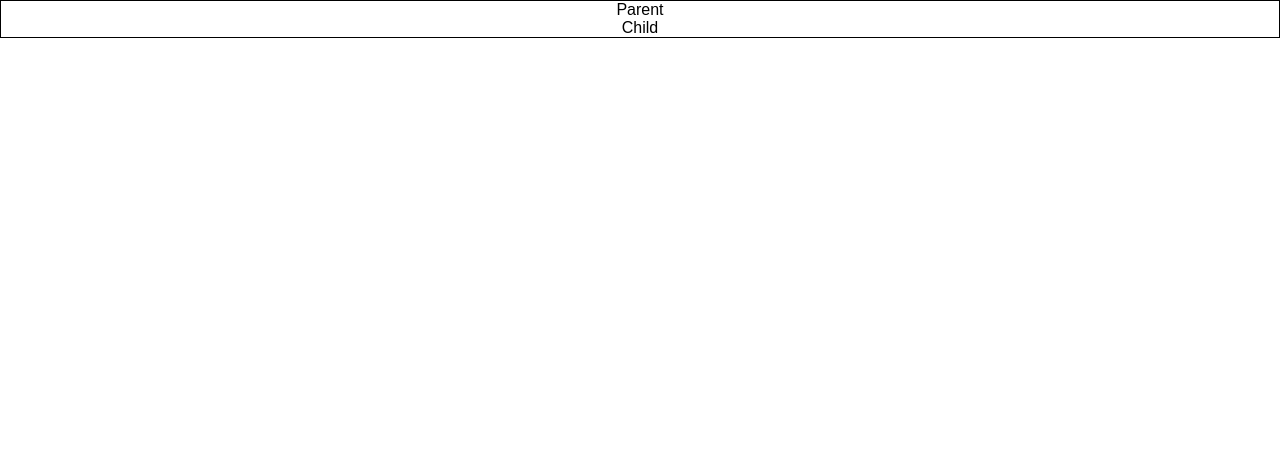
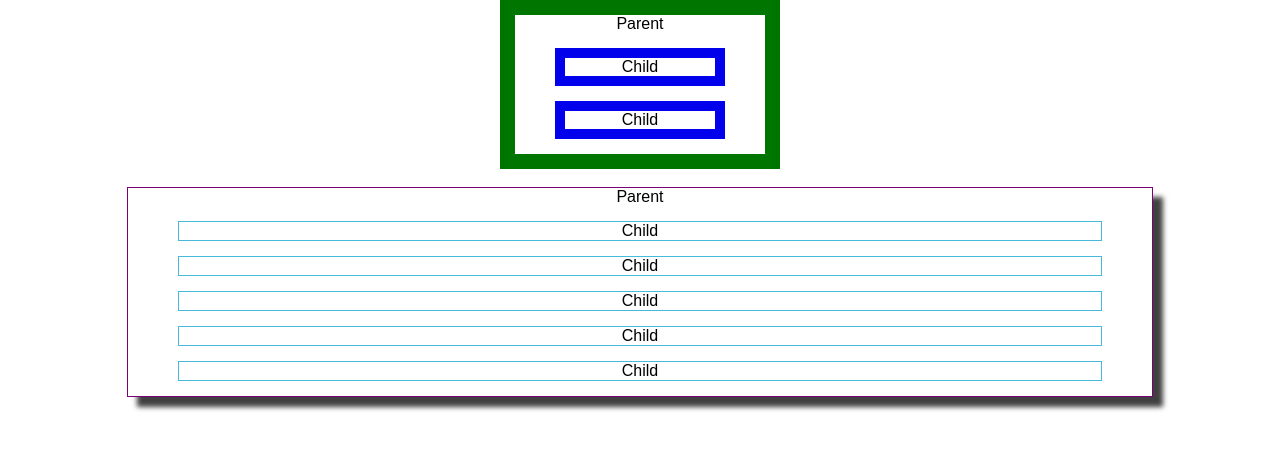
Before and after one commit to Intellemerc/2017TampaCCExample, a React (Create React App) app: page / in a window 1280 px wide. Shown: the top 450 px of the page. Built offline with nearby package versions, Linux system fonts and the light colour scheme; the HTML template or start-up script is replaced by a standard one.

Commit message:
added children example

```diff
--- a/src/App.tsx
+++ b/src/App.tsx
@@ -1,7 +1,7 @@
 import * as React from "react";
 import "./App.css";
 
-import Parent from "./Parent";
+import Parent, { Parent2 } from "./Parent";
 import Child from "./Child";
 
 class App extends React.Component {
@@ -10,7 +10,16 @@ class App extends React.Component {
       <div className="App">
         <Parent>
           <Child />
+          <Child />
         </Parent>
+        <br />
+        <Parent2>
+          <Child />
+          <Child />
+          <Child />
+          <Child />
+          <Child />
+        </Parent2>
       </div>
     );
   }
--- a/src/Parent.css
+++ b/src/Parent.css
@@ -1,3 +1,27 @@
 .Parent {
-  border: 1px solid black;
+  margin: 15px;
 }
+.Children div {
+  margin: 15px auto;
+}
+
+.DefaultParent {
+  width: 250px;
+  border: 15px solid rgb(0, 117, 0);
+  margin: 0 auto;
+}
+.DefaultChildren div {
+  border: 10px solid rgb(1, 1, 236);
+  width: 150px;
+}
+
+.Parent2 {
+  border: 1px solid rgb(121, 0, 121);
+  box-shadow: 10px 10px 5px 0px rgba(0, 0, 0, 0.75);
+  width: 80%;
+  margin: 0 auto;
+}
+.Children2 div {
+  border: 1px solid rgb(72, 185, 219);
+  width: 90%;
+}
--- a/src/Parent.tsx
+++ b/src/Parent.tsx
@@ -4,9 +4,17 @@ import "./Parent.css";
 interface Props {
   children: React.ReactNode;
 }
-export default (props: Props) => (
-  <div className="Parent">
+
+export const Parent2 = (props: Props) => (
+  <div className="Parent Parent2">
     Parent
-    {props.children}
+    <div className="Children Children2">{props.children}</div>
   </div>
 );
+
+export default (props: Props) => (
+  <div className="Parent DefaultParent">
+    Parent
+    <div className="Children DefaultChildren">{props.children}</div>
+  </div>
+);
```
